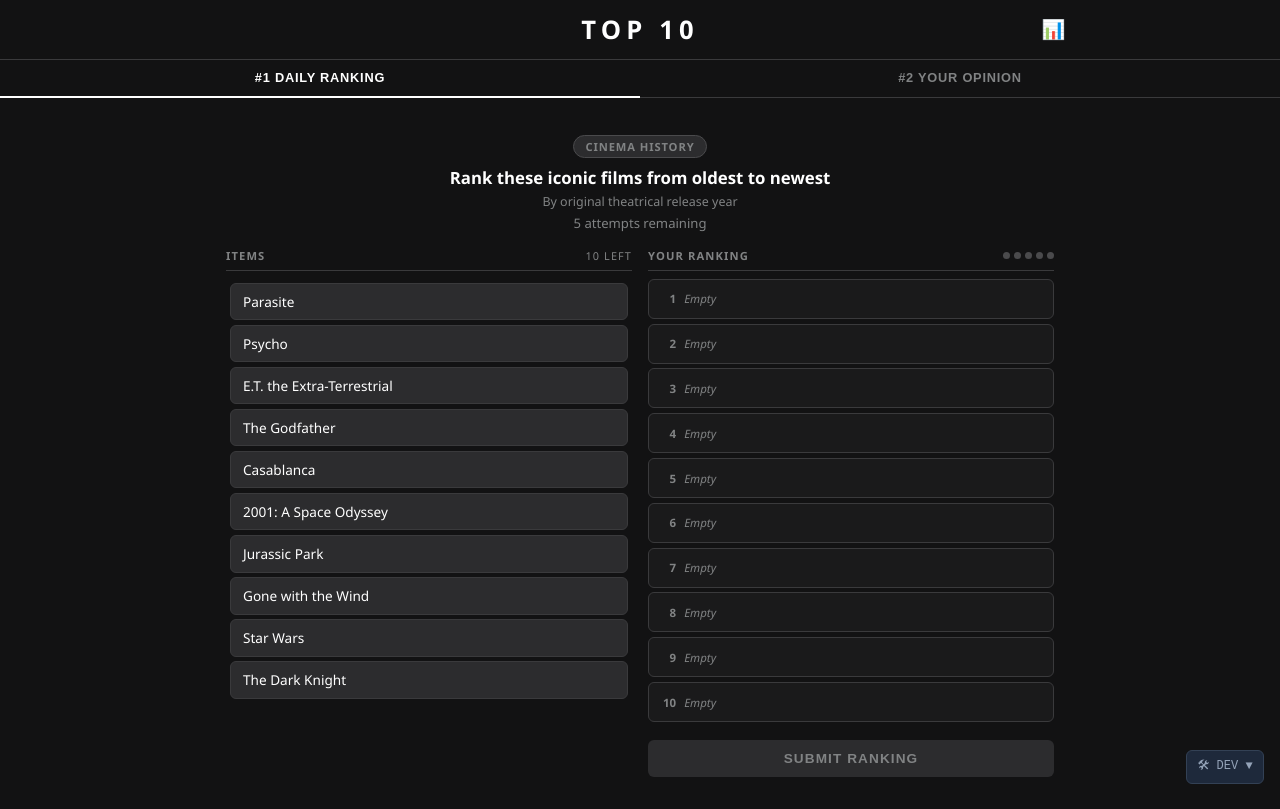
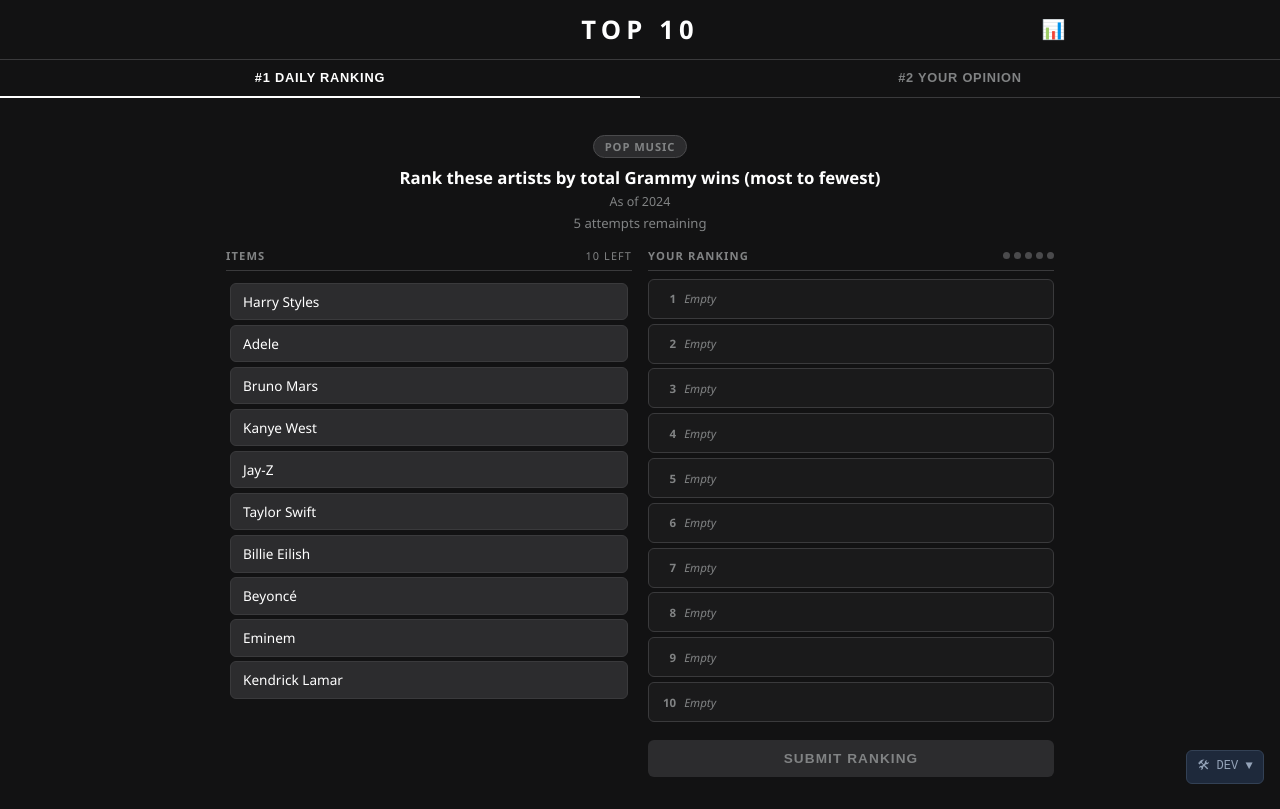
Before and after one commit to echase20/Top10, a React (Vite) app: page / in a window 1280 px wide. Built offline with nearby package versions, Linux system fonts and the light colour scheme.

Commit message:
Daily reset at midnight ET, store timestamps in ET

```diff
--- a/src/hooks/useGameState.js
+++ b/src/hooks/useGameState.js
@@ -1,6 +1,6 @@
 import { useState, useCallback, useEffect } from 'react'
 import { puzzles } from '../data/puzzles'
-import { evaluateAttempt, isWin, shuffleArray, getPuzzleIndex } from '../utils/gameLogic'
+import { evaluateAttempt, isWin, shuffleArray, getPuzzleIndex, getTodayStrET } from '../utils/gameLogic'
 
 const MAX_ATTEMPTS = 5
 const STATS_KEY = 'top10_stats'
@@ -32,10 +32,6 @@
   } catch {}
 }
 
-function getTodayStr() {
-  return new Date().toISOString().split('T')[0]
-}
-
 function getTodayPuzzle() {
   // Dev override: lets the DevPanel switch puzzles without changing the date
   const devId = localStorage.getItem('top10_dev_puzzleId')
@@ -43,14 +39,15 @@
     const found = puzzles.find(p => p.id === Number(devId))
     if (found) return found
   }
-  const today = getTodayStr()
+  const today = getTodayStrET()
   const idx = getPuzzleIndex(today)
   return puzzles[idx % puzzles.length]
 }
 
 export function useGameState() {
+  const todayET = getTodayStrET()
   const puzzle = getTodayPuzzle()
-  const gameKey = `top10_game_${puzzle.id}`
+  const gameKey = `top10_game_${todayET}_${puzzle.id}`
 
   const [stats, setStats] = useState(loadStats)
 
@@ -211,7 +208,7 @@
     const newStatus = won ? 'won' : newAttemptCount >= MAX_ATTEMPTS ? 'lost' : 'playing'
 
     if (newStatus !== 'playing') {
-      const today = getTodayStr()
+      const today = getTodayStrET()
       setStats(prev => {
         const next = { ...prev, gamesPlayed: prev.gamesPlayed + 1, lastPlayed: today }
         if (won) {
--- a/src/hooks/useOpinionState.js
+++ b/src/hooks/useOpinionState.js
@@ -1,11 +1,7 @@
 import { useState, useCallback, useEffect } from 'react'
 import { puzzles } from '../data/puzzles'
-import { shuffleArray, getPuzzleIndex } from '../utils/gameLogic'
+import { shuffleArray, getPuzzleIndex, getTodayStrET } from '../utils/gameLogic'
 import { getSessionId } from '../utils/session'
-
-function getTodayStr() {
-  return new Date().toISOString().split('T')[0]
-}
 
 function getTodayPuzzle() {
   const devId = localStorage.getItem('top10_dev_puzzleId')
@@ -13,15 +9,16 @@
     const found = puzzles.find(p => p.id === Number(devId))
     if (found) return found
   }
-  const today = getTodayStr()
+  const today = getTodayStrET()
   const idx = getPuzzleIndex(today)
   return puzzles[idx % puzzles.length]
 }
 
 export function useOpinionState() {
+  const todayET = getTodayStrET()
   const dailyPuzzle = getTodayPuzzle()
   const puzzle = dailyPuzzle.opinionPuzzle
-  const gameKey = `top10_opinion_${dailyPuzzle.id}`
+  const gameKey = `top10_opinion_${todayET}_${dailyPuzzle.id}`
 
   const initGame = () => {
     try {
--- a/src/utils/gameLogic.js
+++ b/src/utils/gameLogic.js
@@ -1,3 +1,8 @@
+// Returns today's date string in ET timezone (YYYY-MM-DD)
+export function getTodayStrET() {
+  return new Date().toLocaleDateString('en-CA', { timeZone: 'America/New_York' })
+}
+
 export function shuffleArray(arr) {
   const shuffled = [...arr]
   for (let i = shuffled.length - 1; i > 0; i--) {
```
Also changed, not shown: server.js (+7 -2 lines).
